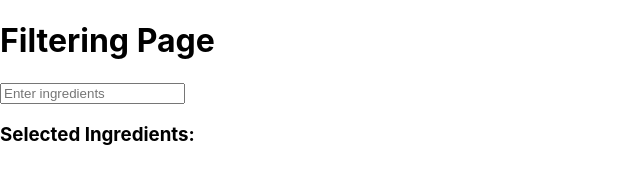
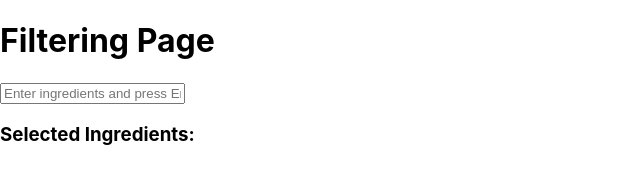
Before and after one commit to Jeffuz/Pantry-Pals, a React (Create React App) app in the folder flask-server/client/: page /filter in a window 1280 px wide. Shown: the top 173 px of the page, without its empty margins (0-640 px from the left). Built offline with nearby package versions, Linux system fonts and the light colour scheme.

Commit message:
filtering based on enter key pressed

```diff
--- a/flask-server/client/src/components/RecipeFilter.jsx
+++ b/flask-server/client/src/components/RecipeFilter.jsx
@@ -7,10 +7,12 @@ export function FilterComponent() {
     function handleInputChange(event) {
         const { value } = event.target;
         setInputValue(value);
+    }
 
-    if (value.endsWith(' ')) {
-      // Remove the trailing space and add the ingredient to the list
-      const ingredient = value.trim();
+    function handleKeyDown(event) {
+        if (event.key === 'Enter') {
+            // Remove the trailing enter character and add the ingredient to the list
+            const ingredient = inputValue.trim();
             if (ingredient !== '') {
                 setIngredients(prevIngredients => [...prevIngredients, ingredient]);
             }
@@ -28,7 +30,13 @@ export function FilterComponent() {
 
     return (
         <div>
-      <input type="text" value={inputValue} onChange={handleInputChange} placeholder="Enter ingredients" />
+            <input
+                type="text"
+                value={inputValue}
+                onChange={handleInputChange}
+                onKeyDown={handleKeyDown}
+                placeholder="Enter ingredients and press Enter"
+            />
 
             <h3>Selected Ingredients:</h3>
             <ul>
```
Lines whose indentation alone changed are shown as unchanged.
